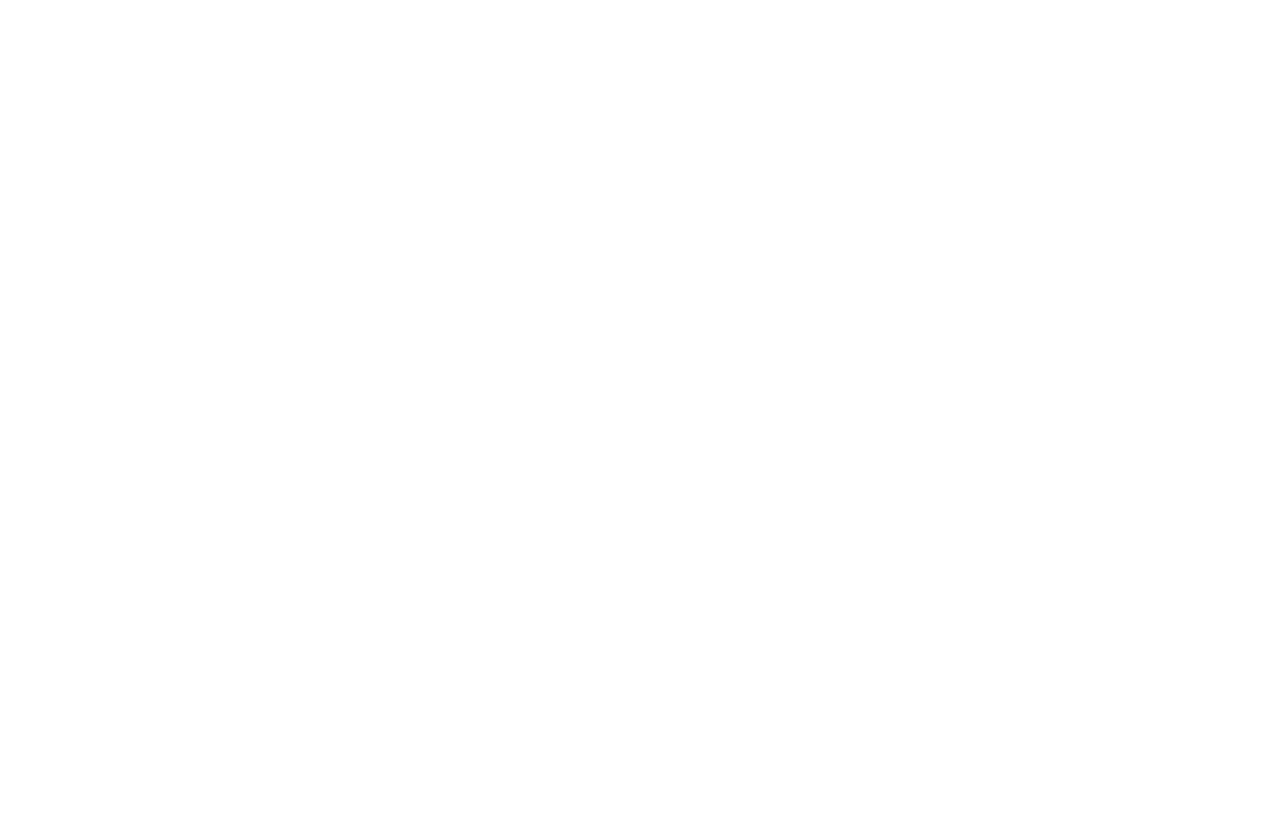
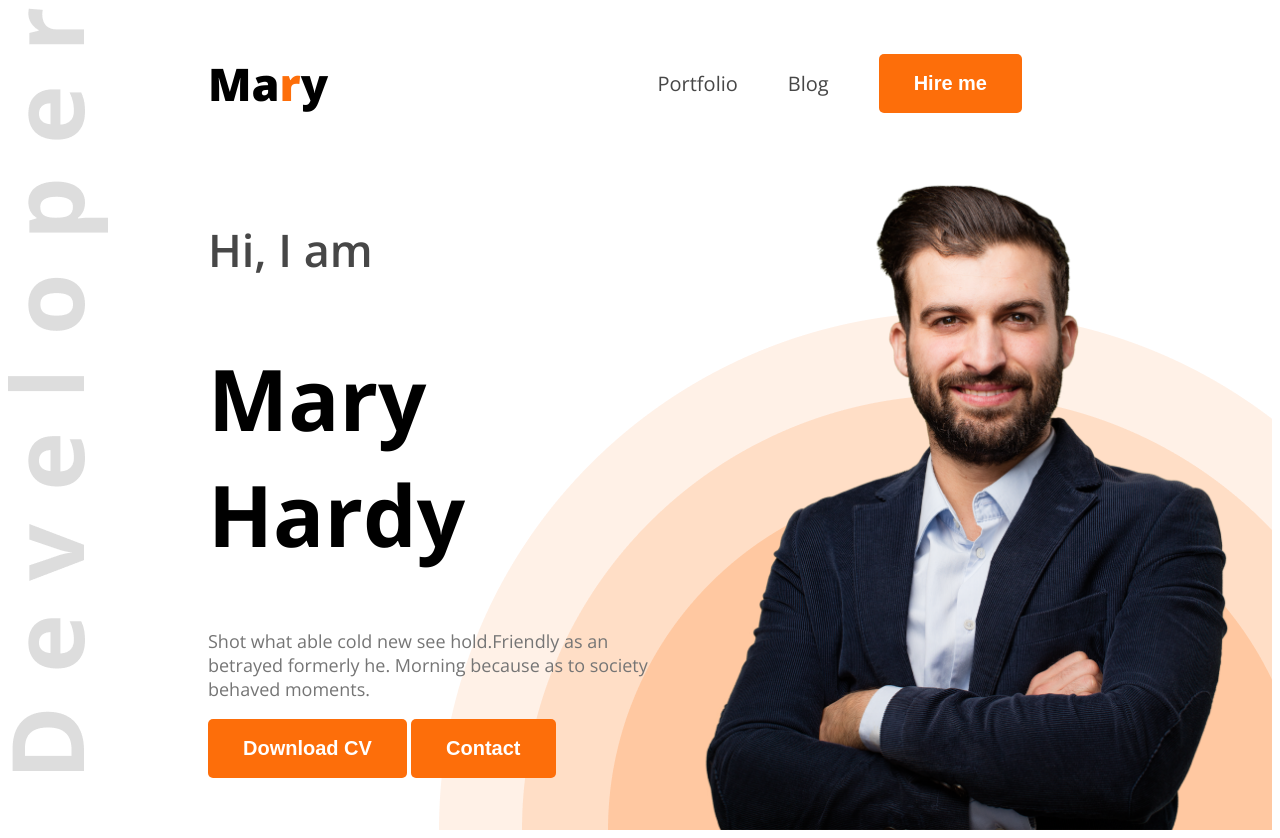
Before and after one commit to niazadib/web-dev-protfolio, a plain HTML site: page index.html in a window 1280 px wide. Before the commit the page ends 800 px from the top, so only its background shows below. Drawn offline with nearby package versions, Linux system fonts and the light colour scheme.

Commit message:
Banner added

```diff
--- a/index.html
+++ b/index.html
@@ -1,13 +1,40 @@
 <!DOCTYPE html>
 <html lang="en">
+
 <head>
     <meta charset="UTF-8">
     <meta name="viewport" content="width=device-width, initial-scale=1.0">
     <title>Web developer portfolio</title>
+    <link rel="preconnect" href="https://fonts.googleapis.com">
+    <link rel="preconnect" href="https://fonts.gstatic.com" crossorigin>
+    <link
+        href="https://fonts.googleapis.com/css2?family=Open+Sans:ital,wght@0,300..800;1,300..800&family=Work+Sans:ital,wght@0,100..900;1,100..900&display=swap"
+        rel="stylesheet">
+    <link rel="stylesheet" href="styles/portfolio.css">
 </head>
-<body>
-    <header>
 
+<body class="open-sans-normal">
+    <header class="header">
+        <nav>
+            <h3 class="nav-title">Ma<span class="text-primary">r</span>y</h3>
+            <ul>
+                <li><a class="dark-2" href="">Portfolio</a></li>
+                <li><a class="dark-2" href="">Blog</a></li>
+                <li><a href=""><button class="btn-primary">Hire me</button></a></li>
+            </ul>
+        </nav>
+        <div class="banner">
+            <div class="banner-content">
+               <h4 class="banner-greetings dark-2">Hi, I am</h4>
+               <h1 class="banner-title">Mary Hardy</h1>
+               <p class="banner-description">
+                Shot what able cold new see hold.Friendly as an betrayed formerly he. Morning because as to society behaved moments.
+               </p>
+               <button class="btn-primary">Download CV</button>
+               <button class="btn-primary">Contact</button>
+            </div>
+            <img class="banner-profile-pic" src="images/hardy.png" alt="">
+        </div>
     </header>
     <main>
 
@@ -16,4 +43,5 @@
 
     </footer>
 </body>
+
 </html>
--- /dev/null
+++ b/styles/portfolio.css
@@ -0,0 +1,90 @@
+
+
+
+.open-sans-normal {
+  font-family: "Open Sans", sans-serif;
+  font-optical-sizing: auto;
+  font-style: normal;
+  font-variation-settings:
+    "wdth" 100;
+}
+
+/*shared style */
+.text-primary{
+    color: rgb(253, 110, 10);
+}
+.dark-2{
+    color: #474747;;
+}
+.btn-primary{
+    background-color: #FD6E0A;
+    font-weight: 700;
+    color: #FFFFFF;
+    padding: 18px 35px;
+    border-radius: 5px;
+    font-size: 20px;
+    border: none;
+}
+/*header*/
+
+.header{
+    background-image: url("../images/developer.png"), url("../images/header_bg.png");
+    background-repeat: no-repeat;
+    background-position: top left, bottom right;
+}
+
+/*nav styles*/
+
+nav{
+    display: flex;
+    align-items: center;
+    justify-content: space-between;
+    margin: 0px 200px;
+}
+.nav-title{
+    font-weight: 800;
+    font-size: 45px;
+}
+
+nav ul{
+    display: flex;
+    align-items: center;
+}
+
+nav ul li{
+    list-style: none;
+    margin-right: 50px;
+}
+nav li a{
+    text-decoration:none;
+    font-size: 20px;
+
+}
+/*banner style*/
+.banner{
+    display: flex;
+    justify-content: space-between;
+    margin: 0 35px 0 200px;
+}
+.banner-content{
+    max-width: 580px;
+}
+
+.banner-greetings{
+    font-size: 45px;
+    font-weight: 600;
+}
+.banner-title{
+    font-weight: 700;
+    font-size: 85px;
+}
+
+.banner-profile-pic{
+    width: 580px;
+}
+
+.banner-description{
+    font-size: 18px;
+    font-weight: 400;
+    color: #757575;
+}
```
